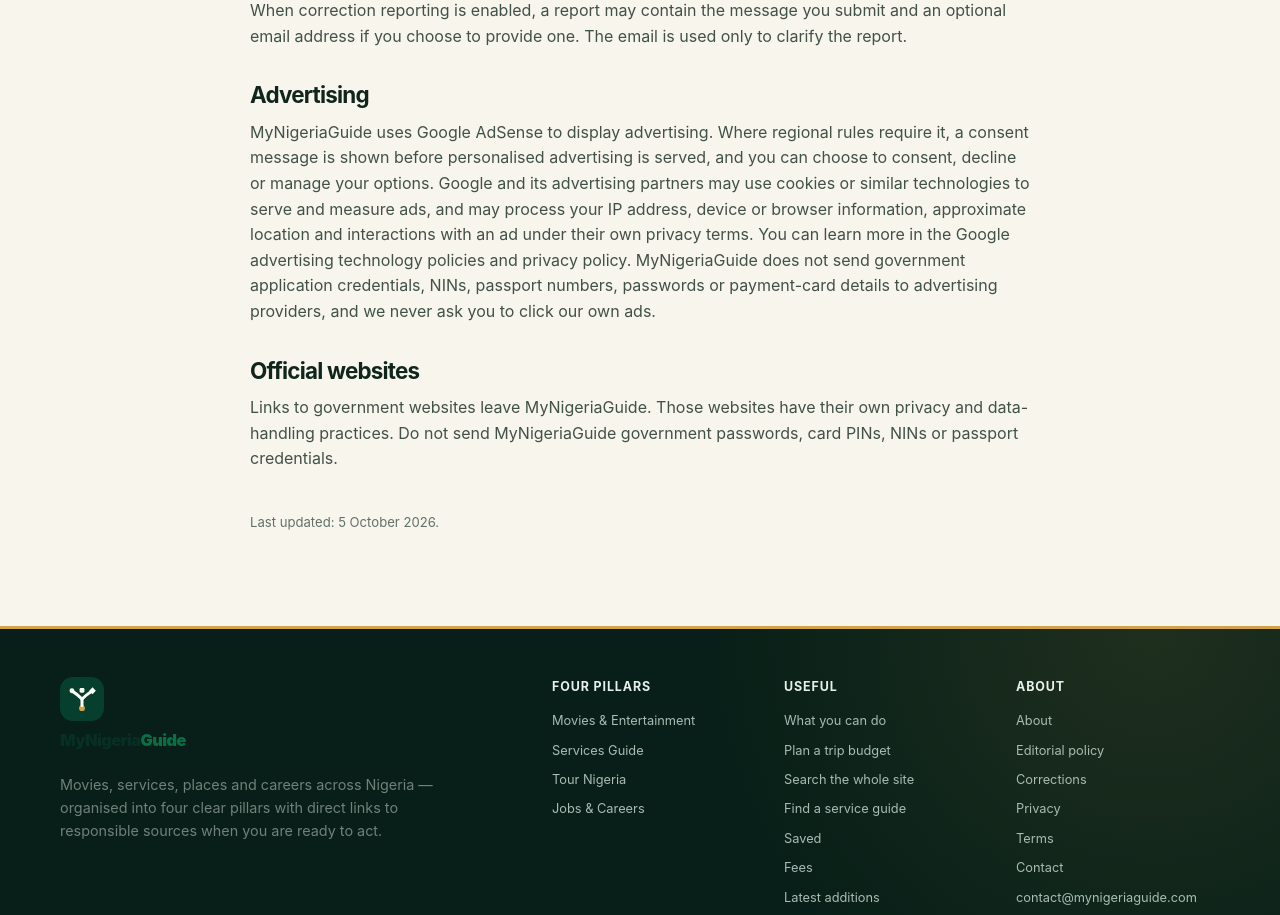
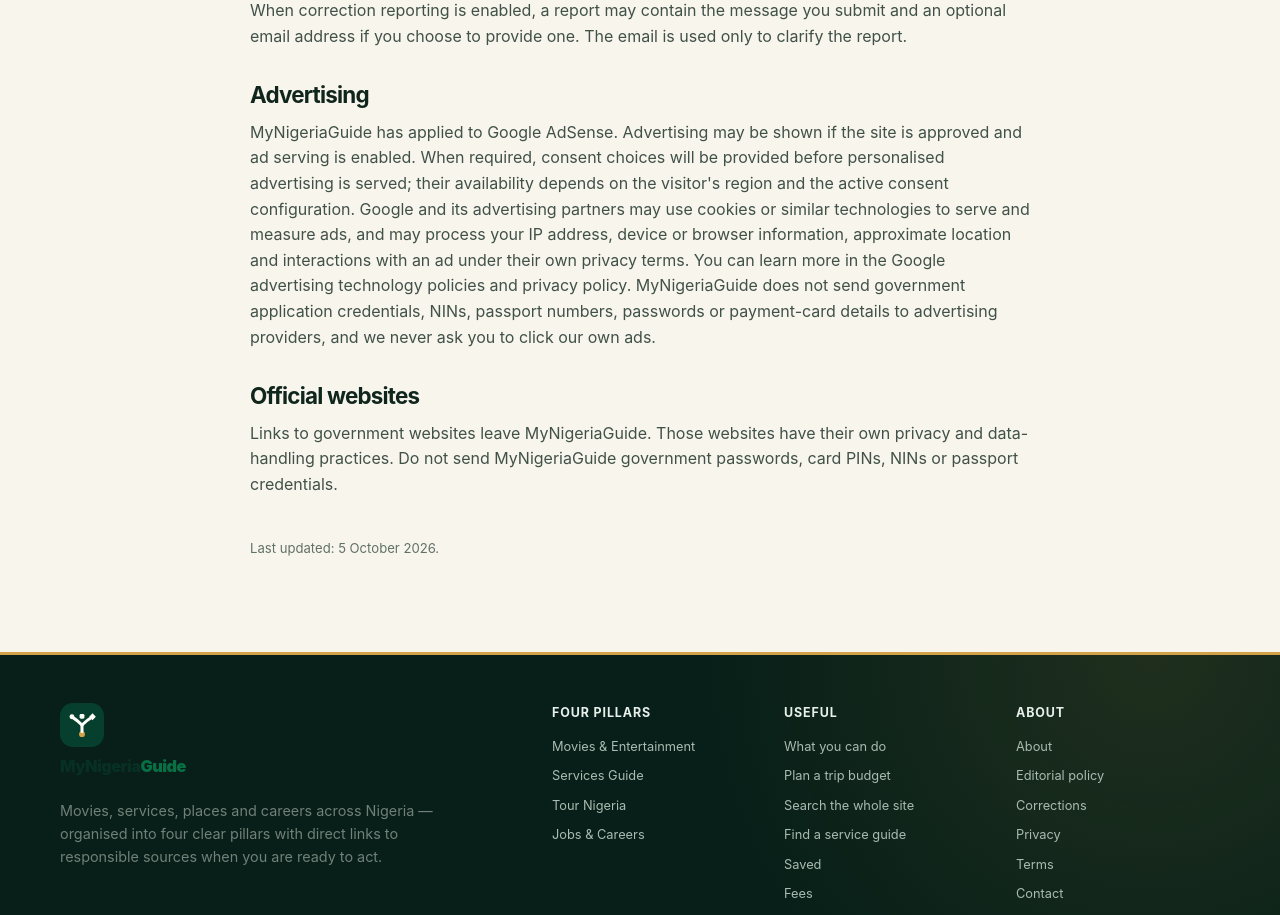
Before and after one commit to eghosa001/nigeria, a Next.js app: page /privacy in a window 1280 px wide. Shown: the part 900-1815 px from the top of the page. Built offline with nearby package versions, Linux system fonts and the light colour scheme; no server answers.

Commit message:
Improve AdSense trust wording and reduce generated guidance boilerplate

```diff
--- a/app/privacy/page.tsx
+++ b/app/privacy/page.tsx
@@ -15,7 +15,7 @@ export default function PrivacyPage() {
       <h2>Cookies and analytics</h2><p>When analytics is enabled, MyNigeriaGuide uses Google Analytics to understand site usage. Google Analytics may use cookies or similar browser identifiers and can process page views, referral/source information, device or browser information and approximate geographic reporting. MyNigeriaGuide configures analytics with IP anonymisation and does not intentionally send government application credentials, NINs, passport numbers, passwords or payment-card details to analytics.</p>
       <h2>Your browser choices</h2><p>You can clear MyNigeriaGuide local storage or cookies through your browser settings. Blocking analytics cookies may reduce the accuracy of site-usage reporting, while clearing local storage removes saved-guide and checklist progress from that browser.</p>
       <h2>Correction reports</h2><p>When correction reporting is enabled, a report may contain the message you submit and an optional email address if you choose to provide one. The email is used only to clarify the report.</p>
-      <h2>Advertising</h2><p>MyNigeriaGuide uses Google AdSense to display advertising. Where regional rules require it, a consent message is shown before personalised advertising is served, and you can choose to consent, decline or manage your options. Google and its advertising partners may use cookies or similar technologies to serve and measure ads, and may process your IP address, device or browser information, approximate location and interactions with an ad under their own privacy terms. You can learn more in the Google <a href="https://policies.google.com/technologies/ads" target="_blank" rel="noreferrer">advertising technology policies</a> and <a href="https://policies.google.com/privacy" target="_blank" rel="noreferrer">privacy policy</a>. MyNigeriaGuide does not send government application credentials, NINs, passport numbers, passwords or payment-card details to advertising providers, and we never ask you to click our own ads.</p>
+      <h2>Advertising</h2><p>MyNigeriaGuide has applied to Google AdSense. Advertising may be shown if the site is approved and ad serving is enabled. When required, consent choices will be provided before personalised advertising is served; their availability depends on the visitor's region and the active consent configuration. Google and its advertising partners may use cookies or similar technologies to serve and measure ads, and may process your IP address, device or browser information, approximate location and interactions with an ad under their own privacy terms. You can learn more in the Google <a href="https://policies.google.com/technologies/ads" target="_blank" rel="noreferrer">advertising technology policies</a> and <a href="https://policies.google.com/privacy" target="_blank" rel="noreferrer">privacy policy</a>. MyNigeriaGuide does not send government application credentials, NINs, passport numbers, passwords or payment-card details to advertising providers, and we never ask you to click our own ads.</p>
       <h2>Official websites</h2><p>Links to government websites leave MyNigeriaGuide. Those websites have their own privacy and data-handling practices. Do not send MyNigeriaGuide government passwords, card PINs, NINs or passport credentials.</p>
       <p className="policy-date">Last updated: 5 October 2026.</p>
     </div></section>
```
